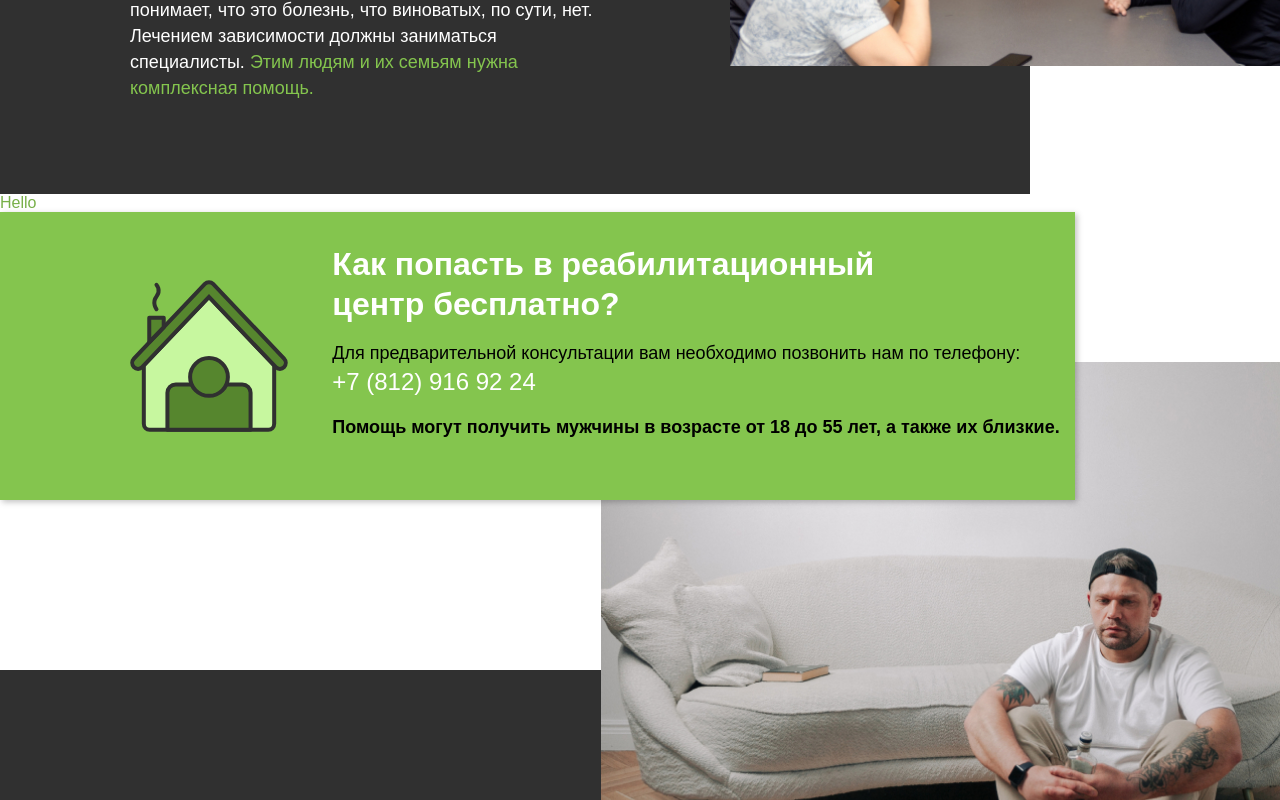
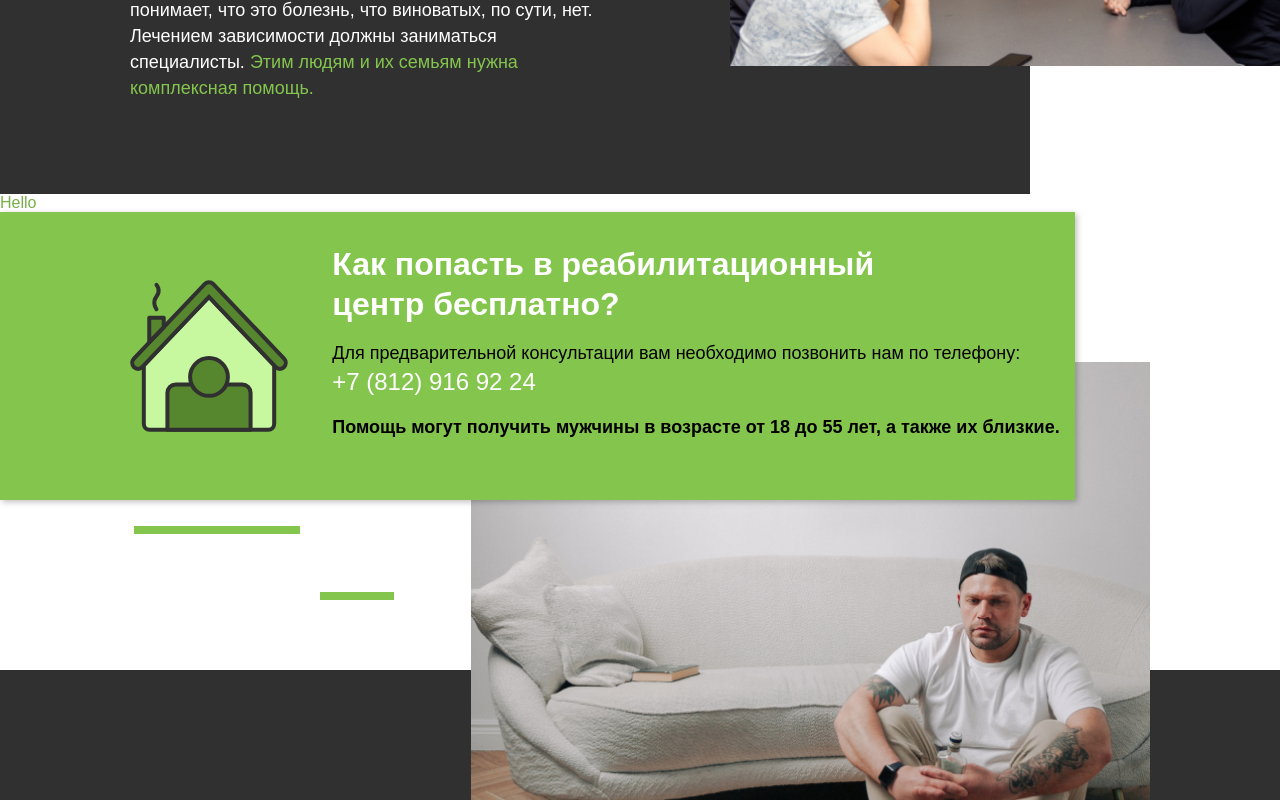
Before and after one commit to GuildOfDevelopers/diaconiafond-frontend, a React (Create React App) app: page / in a window 1280 px wide. Shown: the part 1629-2429 px from the top of the page. Built offline with nearby package versions, Linux system fonts and the light colour scheme; a web font is replaced by a local one.

Commit message:
getreab line added

```diff
--- a/src/components/GetReabilitation/GetReabilitation.jsx
+++ b/src/components/GetReabilitation/GetReabilitation.jsx
@@ -22,6 +22,10 @@ const GetReabilitation = () => {
           </div>
         </div>
         <img className="getreab__image-man" src={imageMan} alt="Мужчина на полу" />
+        <div className="getreab__line-block">
+          <div className='getreab__first-line'></div>
+          <div className='getreab__second-line'></div>
+        </div>
       </div>
     </section>
   );
--- a/src/components/GetReabilitation/_GetReabilitation.scss
+++ b/src/components/GetReabilitation/_GetReabilitation.scss
@@ -64,6 +64,27 @@
   width: 679px;
   height: 519px;
   z-index: 3;
-  right: 0;
+  right: 130px;
   top: 150px;
 }
+
+.getreab__line-block {
+  display: flex;
+  max-width: 260px;
+  height: 74px;
+  margin: 26px 0 0 134px;
+  column-gap: 20px;
+}
+
+.getreab__first-line {
+  background-color: $color-lightGreen;
+  width: 180px;
+  height: 8px;
+}
+
+.getreab__second-line {
+  background-color: $color-lightGreen;
+  width: 80px;
+  height: 8px;
+  align-self: flex-end;
+}
--- a/src/components/WhatDesease/WhatDesease.jsx
+++ b/src/components/WhatDesease/WhatDesease.jsx
@@ -38,14 +38,13 @@ const WhatDesease = () => {
               Этим людям и их семьям нужна комплексная помощь.
             </span>
           </p>
-
           <div className="disease__images">
             <img
               className="disease__image"
               src={imageLector}
               alt="Мужчина читает лекцию"
             />
-            <img src={imageLection} alt="Групповая терапия для мужчин" />
+            <img className="disease__image" src={imageLection} alt="Групповая терапия для мужчин" />
           </div>
         </div>
       </div>
--- a/src/components/WhatDesease/WhatDesease.scss
+++ b/src/components/WhatDesease/WhatDesease.scss
@@ -10,7 +10,7 @@
 
 .disease__article {
   background-color: $color-darkGrey;
-  width: 1030px;
+  max-width: 1030px;
   height: 912px;
   position: relative;
   padding: 49px 0 0 130px;
@@ -56,3 +56,7 @@
   top: 112px;
   right: -280px;
 }
+
+.disease__image {
+  max-width: 100%;
+}
```
